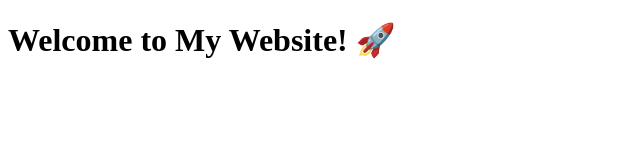
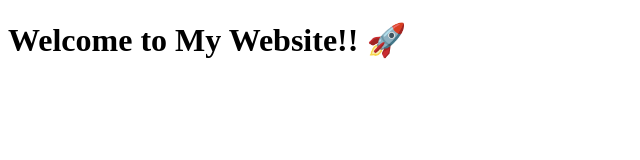
Before and after one commit to noannselegar/easytransfer, a plain HTML site: page webapp/index.html in a window 1280 px wide. Shown: the whole page, without its empty margins (0-640 px from the left). Drawn offline with Linux system fonts and the light colour scheme.

```diff
--- a/webapp/index.html
+++ b/webapp/index.html
@@ -9,7 +9,7 @@
 
 <body>
     <header>
-        <h1>Welcome to My Website! 🚀</h1>
+        <h1>Welcome to My Website!! 🚀</h1>
     </header>
 
 </html>
```
Also changed, not shown: 1 other file.
